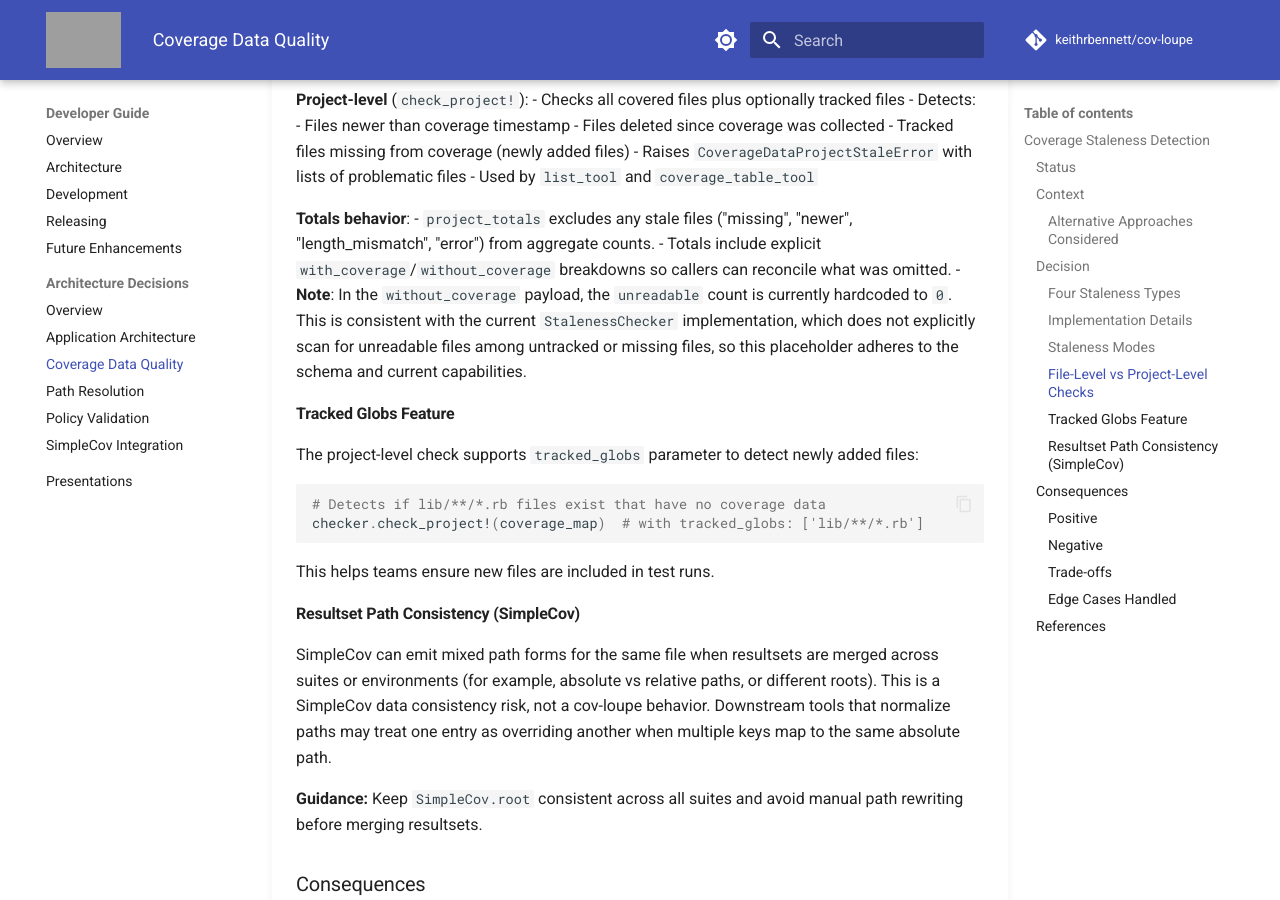
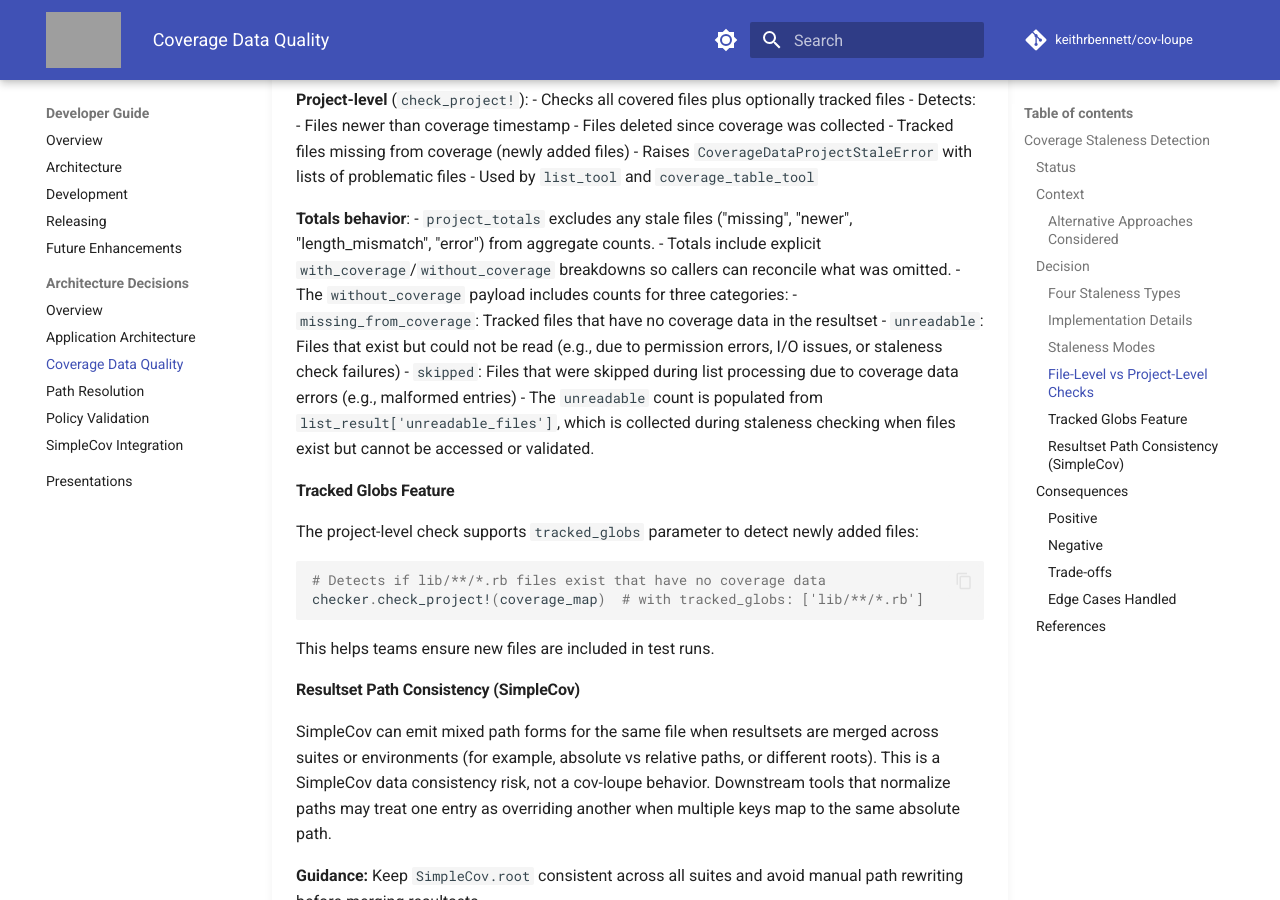
Before and after one commit to keithrbennett/simplecov-mcp, an MkDocs documentation site: the page built from docs/dev/arch-decisions/coverage-data-quality.md, in a window 1280 px wide and 900 px high, scrolled down 2982 px. Built offline with MkDocs 1.6.1 and Material for MkDocs 9.7.7, drawn with Linux system fonts in a browser that asks for light colours; comment, search, counter and statistics services are not loaded; grey boxes are pictures that could not be loaded.

Commit message:
Fix: Align docs with current unreadable-file handling
Update coverage-data-quality.md to reflect that unreadable counts
are now populated from list_result['unreadable_files'] instead of
being hardcoded to 0. Add detailed descriptions of the three
without_coverage categories: missing_from_coverage, unreadable, and
skipped.

```diff
--- a/docs/dev/arch-decisions/coverage-data-quality.md
+++ b/docs/dev/arch-decisions/coverage-data-quality.md
@@ -128,7 +128,11 @@ This allows:
 **Totals behavior**:
 - `project_totals` excludes any stale files ("missing", "newer", "length_mismatch", "error") from aggregate counts.
 - Totals include explicit `with_coverage`/`without_coverage` breakdowns so callers can reconcile what was omitted.
-- **Note**: In the `without_coverage` payload, the `unreadable` count is currently hardcoded to `0`. This is consistent with the current `StalenessChecker` implementation, which does not explicitly scan for unreadable files among untracked or missing files, so this placeholder adheres to the schema and current capabilities.
+- The `without_coverage` payload includes counts for three categories:
+  - `missing_from_coverage`: Tracked files that have no coverage data in the resultset
+  - `unreadable`: Files that exist but could not be read (e.g., due to permission errors, I/O issues, or staleness check failures)
+  - `skipped`: Files that were skipped during list processing due to coverage data errors (e.g., malformed entries)
+- The `unreadable` count is populated from `list_result['unreadable_files']`, which is collected during staleness checking when files exist but cannot be accessed or validated.
 
 #### Tracked Globs Feature
 
```
